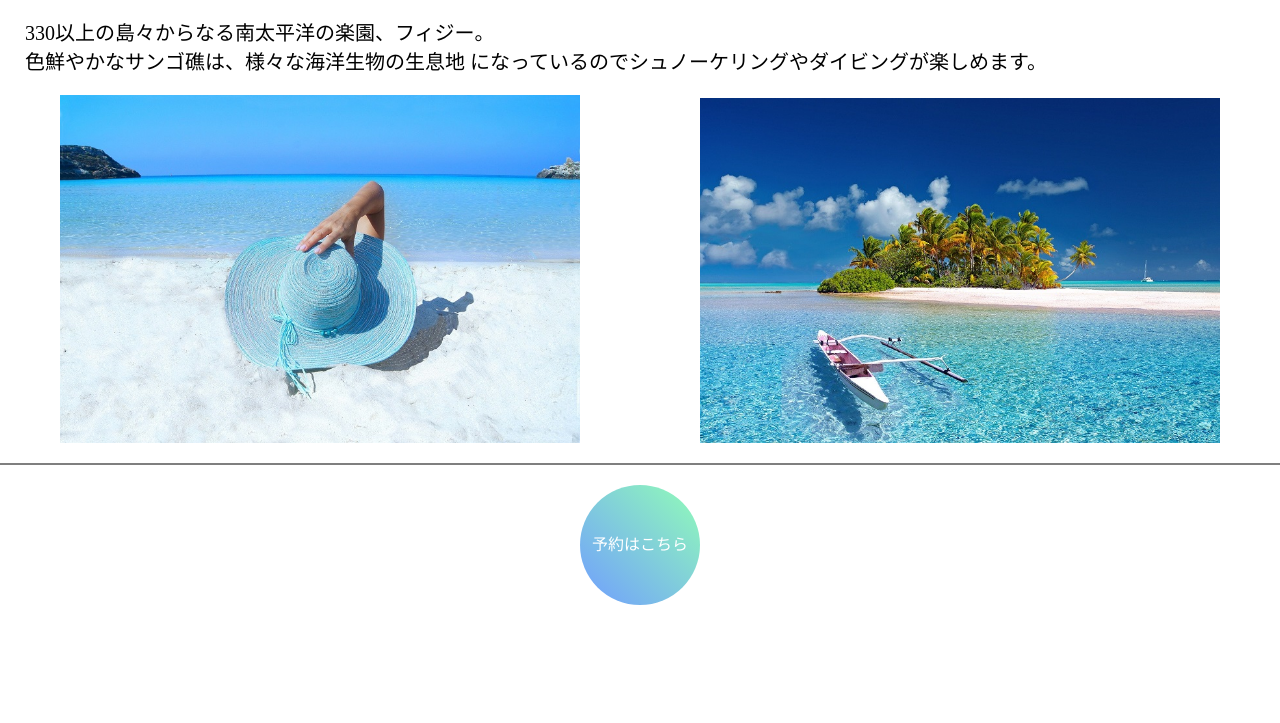
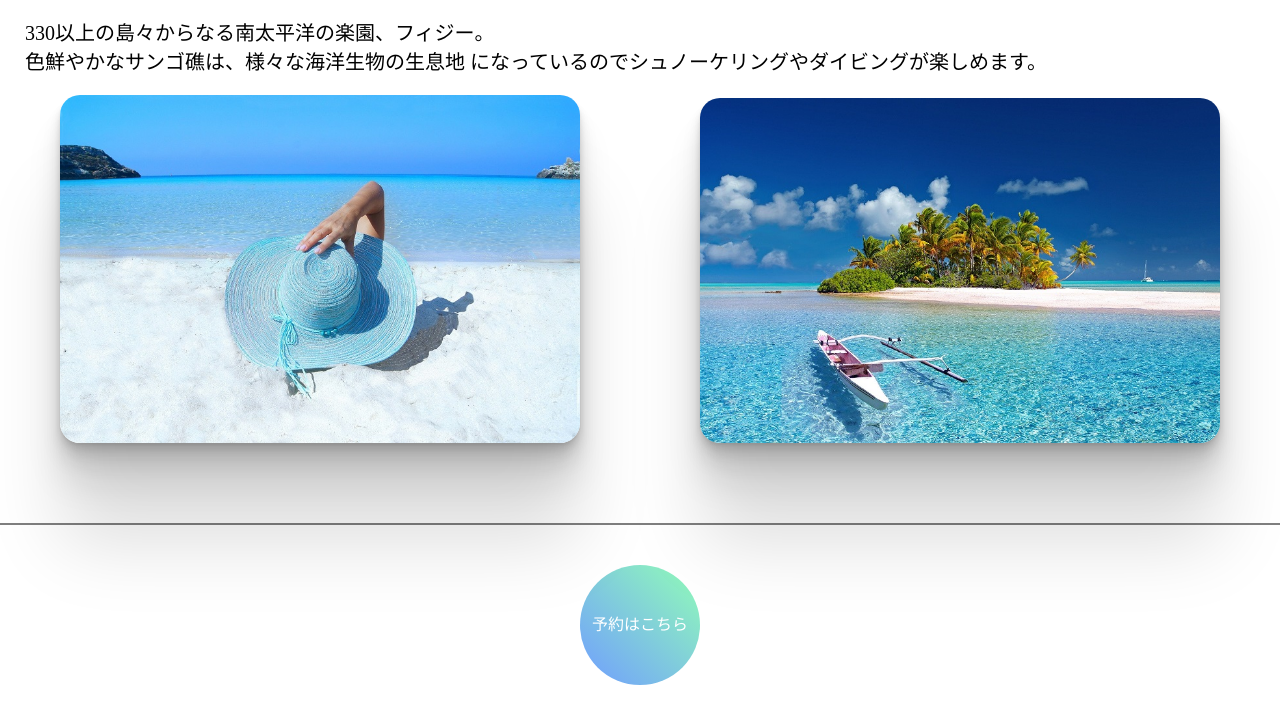
Before and after one commit to agrimuitobom/sample, a plain HTML site: page index.html in a window 1280 px wide. Shown: the part 641-1364 px from the top of the page. Drawn offline with Linux system fonts and the light colour scheme; a web font is replaced by a local one.

Commit message:
Update style.css

```diff
--- a/style.css
+++ b/style.css
@@ -60,7 +60,7 @@ header{
     border:solid 1px;
     margin-bottom: 20px;
     opacity:0.5;
-
+     margin:40px 0px;
 }
 
   .btn-circle-fishy:hover {
@@ -182,5 +182,13 @@ header{
     display:block;
     width:520px;
     margin:auto;
-    margin-bottom: 20px;;
+    margin-bottom: 40px;
+    border-radius: 20px;
+    box-shadow:
+    0 1.9px 2.5px rgba(0, 0, 0, 0.057),
+    0 5px 6.1px rgba(0, 0, 0, 0.076),
+    0 10.1px 11.4px rgba(0, 0, 0, 0.086),
+    0 19.2px 19.8px rgba(0, 0, 0, 0.092),
+    0 38.4px 34.8px rgba(0, 0, 0, 0.1),
+    0 101px 74px rgba(0, 0, 0, 0.13);
 }
```
